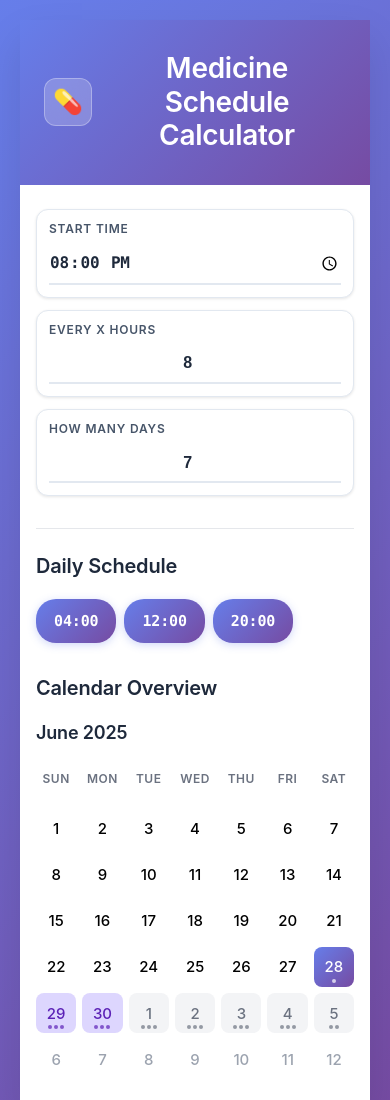
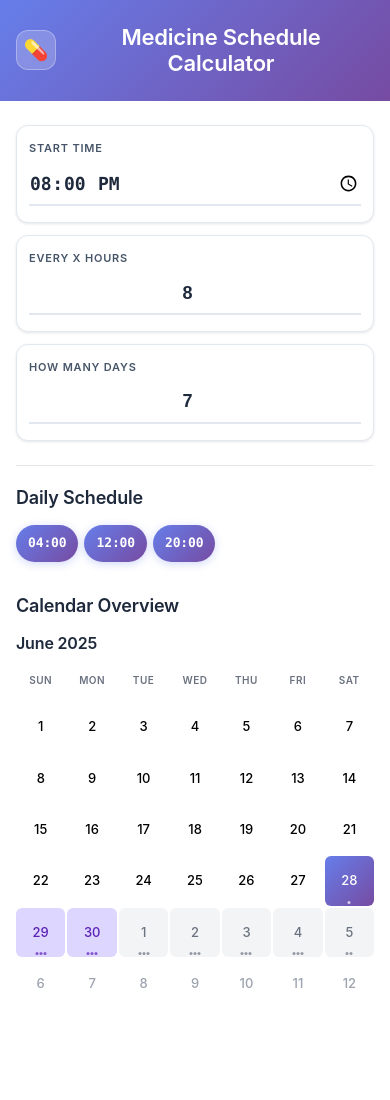
Before and after one commit to mracos/piula, a plain HTML site: page index.html in a window 390 px wide. Shown: the top 1100 px of the page. After the commit the page ends 1033 px from the top, so only its background shows below. Drawn offline with Linux system fonts and the light colour scheme.

Commit message:
Better UI for larger screens, fix responsiveness

```diff
--- a/styles.css
+++ b/styles.css
@@ -25,7 +25,19 @@ body {
     box-shadow: 0 20px 40px rgba(0, 0, 0, 0.1);
     overflow: hidden;
     width: 100%;
-    max-width: 600px;
+    max-width: 400px;
+}
+
+@media (min-width: 768px) {
+    .app {
+        max-width: 800px;
+    }
+}
+
+@media (min-width: 1200px) {
+    .app {
+        max-width: 1000px;
+    }
 }
 
 .header {
@@ -137,6 +149,32 @@ body {
     margin-top: 32px;
     padding-top: 24px;
     border-top: 1px solid #e5e7eb;
+}
+
+@media (min-width: 768px) {
+    .results {
+        display: grid;
+        grid-template-columns: 1fr 1fr;
+        gap: 40px;
+        align-items: start;
+    }
+}
+
+@media (min-width: 1200px) {
+    .calculator {
+        display: grid;
+        grid-template-columns: 400px 1fr;
+        gap: 48px;
+        align-items: start;
+    }
+
+    .results {
+        margin-top: 0;
+        padding-top: 0;
+        border-top: none;
+        grid-template-columns: 1fr;
+        gap: 32px;
+    }
 }
 
 .results h3 {
@@ -289,15 +327,43 @@ body {
     .input-card {
         padding: 16px;
     }
+
+    .results {
+        grid-template-columns: 1fr !important;
+        gap: 24px !important;
+    }
 }
 
 @media (max-width: 480px) {
+    body {
+        padding: 0;
+    }
+
     .app {
         margin: 0;
         border-radius: 0;
         min-height: 100vh;
         display: flex;
         flex-direction: column;
+        max-width: none;
+    }
+
+    .header {
+        padding: 24px 16px;
+    }
+
+    .header-title {
+        gap: 12px;
+    }
+
+    .icon-container {
+        width: 40px;
+        height: 40px;
+        font-size: 20px;
+    }
+
+    .header h1 {
+        font-size: 22px;
     }
 
     .calculator {
@@ -307,19 +373,82 @@ body {
 
     .inputs-container {
         gap: 12px;
+        margin-bottom: 24px;
     }
 
     .input-card {
-        padding: 12px;
+        padding: 16px 12px;
     }
 
     .input-card label {
-        font-size: 12px;
+        font-size: 11px;
         margin-bottom: 8px;
     }
 
     .input-card input {
-        font-size: 16px;
+        font-size: 18px;
         padding: 8px 0;
     }
+
+    .results {
+        margin-top: 24px;
+        padding-top: 20px;
+    }
+
+    .results h3 {
+        font-size: 18px;
+        margin-bottom: 16px;
+    }
+
+    .hours-grid {
+        gap: 6px;
+    }
+
+    .hour-badge {
+        padding: 8px 12px;
+        font-size: 13px;
+    }
+
+    .calendar-wrapper {
+        overflow-x: auto;
+        -webkit-overflow-scrolling: touch;
+    }
+
+    .calendar-month-title {
+        font-size: 16px;
+        margin-bottom: 12px;
+    }
+
+    .calendar-weekdays {
+        gap: 2px;
+        margin-bottom: 8px;
+        min-width: 280px;
+    }
+
+    .weekday {
+        font-size: 10px;
+        padding: 6px 2px;
+    }
+
+    .calendar-days {
+        gap: 2px;
+        min-width: 280px;
+    }
+
+    .calendar-day {
+        font-size: 13px;
+        padding: 6px;
+        min-height: 32px;
+        border-radius: 6px;
+    }
+
+    .medicine-dots {
+        bottom: 2px;
+        gap: 1px;
+    }
+
+    .medicine-dot {
+        width: 3px;
+        height: 3px;
+    }
 }
```
